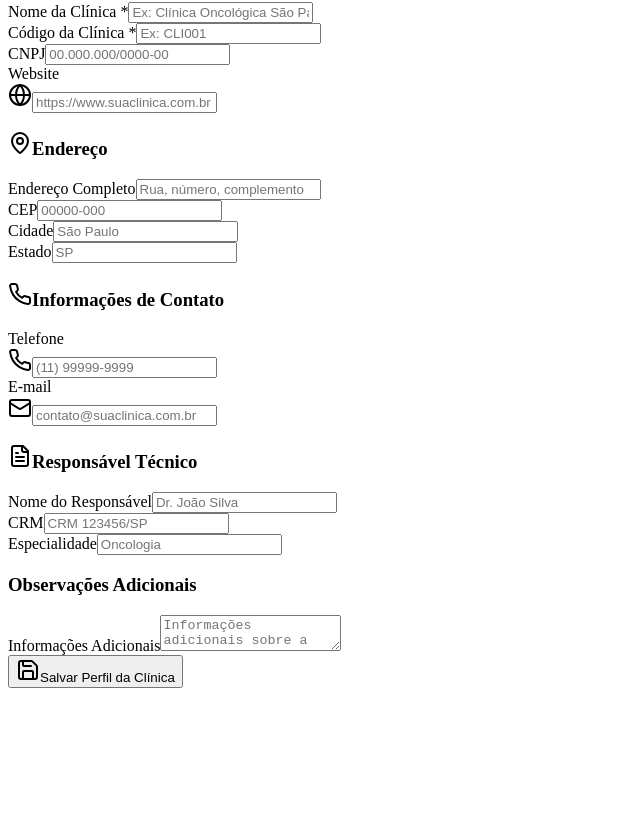
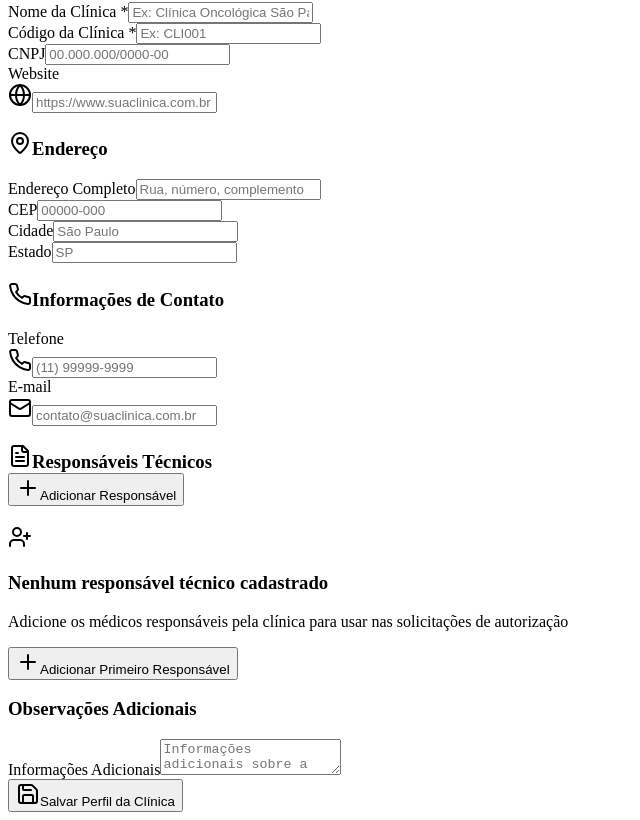
Before and after one commit to SandroVolski/LowCostOnco-ExternoFront, a Next.js app: page /ClinicProfile in a window 1280 px wide. Shown: the part 423-1243 px from the top of the page, without its empty margins (0-640 px from the left). Before the commit the page ends 1119 px from the top, so only its background shows below. Built offline with nearby package versions, Linux system fonts and the light colour scheme.

Commit message:
Perfil Clinica

```diff
--- a/src/pages/ClinicProfile.tsx
+++ b/src/pages/ClinicProfile.tsx
@@ -1,12 +1,22 @@
 import { useState, useEffect } from 'react';
-import { Building2, Upload, Save, Camera, MapPin, Phone, Mail, FileText, Globe } from 'lucide-react';
+import { Building2, Upload, Save, Camera, MapPin, Phone, Mail, FileText, Globe, Plus, Edit, Trash2, UserPlus } from 'lucide-react';
 import { Button } from '@/components/ui/button';
 import { Card, CardContent, CardHeader, CardTitle } from '@/components/ui/card';
 import { Input } from '@/components/ui/input';
 import { Label } from '@/components/ui/label';
 import { Textarea } from '@/components/ui/textarea';
 import { Separator } from '@/components/ui/separator';
+import { Dialog, DialogContent, DialogHeader, DialogTitle, DialogFooter } from '@/components/ui/dialog';
 import { toast } from 'sonner';
+
+interface ResponsavelTecnico {
+  id: string;
+  nome: string;
+  crm: string;
+  especialidade: string;
+  telefone?: string;
+  email?: string;
+}
 
 interface ClinicProfile {
   id?: number;
@@ -20,11 +30,9 @@ interface ClinicProfile {
   telefone: string;
   email: string;
   website?: string;
-  responsavel_nome: string;
-  responsavel_crm: string;
-  responsavel_especialidade: string;
   logo_url?: string;
   observacoes?: string;
+  responsaveis_tecnicos: ResponsavelTecnico[];
 }
 
 const emptyProfile: ClinicProfile = {
@@ -38,19 +46,27 @@ const emptyProfile: ClinicProfile = {
   telefone: '',
   email: '',
   website: '',
-  responsavel_nome: '',
-  responsavel_crm: '',
-  responsavel_especialidade: '',
   logo_url: '',
   observacoes: '',
+  responsaveis_tecnicos: [],
 };
 
-
+const emptyResponsavel: ResponsavelTecnico = {
+  id: '',
+  nome: '',
+  crm: '',
+  especialidade: '',
+  telefone: '',
+  email: '',
+};
 
 const ClinicProfile = () => {
   const [profile, setProfile] = useState<ClinicProfile>(emptyProfile);
   const [loading, setLoading] = useState(false);
   const [logoPreview, setLogoPreview] = useState<string>('');
+  const [isResponsavelDialogOpen, setIsResponsavelDialogOpen] = useState(false);
+  const [currentResponsavel, setCurrentResponsavel] = useState<ResponsavelTecnico>(emptyResponsavel);
+  const [isEditingResponsavel, setIsEditingResponsavel] = useState(false);
 
   // Carregar dados do perfil ao montar o componente
   useEffect(() => {
@@ -63,6 +79,12 @@ const ClinicProfile = () => {
       const savedProfile = localStorage.getItem('clinic_profile');
       if (savedProfile) {
         const profileData = JSON.parse(savedProfile);
+
+        // Garantir que responsaveis_tecnicos existe
+        if (!profileData.responsaveis_tecnicos) {
+          profileData.responsaveis_tecnicos = [];
+        }
+
         setProfile(profileData);
         setLogoPreview(profileData.logo_url || '');
       }
@@ -130,6 +152,60 @@ const ClinicProfile = () => {
     } finally {
       setLoading(false);
     }
+  };
+
+  // Funções para responsáveis técnicos
+  const handleAddResponsavel = () => {
+    setCurrentResponsavel({...emptyResponsavel, id: Date.now().toString()});
+    setIsEditingResponsavel(false);
+    setIsResponsavelDialogOpen(true);
+  };
+
+  const handleEditResponsavel = (responsavel: ResponsavelTecnico) => {
+    setCurrentResponsavel(responsavel);
+    setIsEditingResponsavel(true);
+    setIsResponsavelDialogOpen(true);
+  };
+
+  const handleDeleteResponsavel = (id: string) => {
+    setProfile({
+      ...profile,
+      responsaveis_tecnicos: profile.responsaveis_tecnicos.filter(r => r.id !== id)
+    });
+    toast.success('Responsável removido com sucesso!');
+  };
+
+  const handleSaveResponsavel = () => {
+    if (!currentResponsavel.nome || !currentResponsavel.crm || !currentResponsavel.especialidade) {
+      toast.error('Nome, CRM e especialidade são obrigatórios');
+      return;
+    }
+
+    if (isEditingResponsavel) {
+      setProfile({
+        ...profile,
+        responsaveis_tecnicos: profile.responsaveis_tecnicos.map(r =>
+          r.id === currentResponsavel.id ? currentResponsavel : r
+        )
+      });
+      toast.success('Responsável atualizado com sucesso!');
+    } else {
+      setProfile({
+        ...profile,
+        responsaveis_tecnicos: [...profile.responsaveis_tecnicos, currentResponsavel]
+      });
+      toast.success('Responsável adicionado com sucesso!');
+    }
+
+    setIsResponsavelDialogOpen(false);
+  };
+
+  const handleResponsavelInputChange = (e: React.ChangeEvent<HTMLInputElement>) => {
+    const { name, value } = e.target;
+    setCurrentResponsavel({
+      ...currentResponsavel,
+      [name]: value,
+    });
   };
 
   const formatCEP = (value: string) => {
@@ -449,53 +525,88 @@ const ClinicProfile = () => {
         </Card>
       </AnimatedSection>
 
-      {/* Responsável Técnico */}
+      {/* Responsáveis Técnicos */}
       <AnimatedSection delay={500}>
         <Card className="lco-card">
           <CardHeader>
-            <CardTitle className="flex items-center">
+            <CardTitle className="flex items-center justify-between">
+              <div className="flex items-center">
                 <FileText className="h-5 w-5 mr-2 text-primary" />
-              Responsável Técnico
+                Responsáveis Técnicos
+              </div>
+              <Button
+                onClick={handleAddResponsavel}
+                variant="outline"
+                size="sm"
+                className="text-primary border-primary hover:bg-primary/10"
+              >
+                <Plus className="w-4 h-4 mr-2" />
+                Adicionar Responsável
+              </Button>
             </CardTitle>
           </CardHeader>
           <CardContent className="space-y-4">
-            <div className="grid grid-cols-1 md:grid-cols-3 gap-4">
-              <div className="space-y-2">
-                <Label htmlFor="responsavel_nome">Nome do Responsável</Label>
-                <Input
-                  id="responsavel_nome"
-                  name="responsavel_nome"
-                  value={profile.responsavel_nome}
-                  onChange={handleInputChange}
-                  placeholder="Dr. João Silva"
-                  className="lco-input"
-                />
+            {profile.responsaveis_tecnicos.length === 0 ? (
+              <div className="text-center py-8 border-2 border-dashed border-border rounded-lg">
+                <UserPlus className="w-12 h-12 text-muted-foreground mx-auto mb-4" />
+                <h3 className="text-lg font-medium text-muted-foreground mb-2">
+                  Nenhum responsável técnico cadastrado
+                </h3>
+                <p className="text-sm text-muted-foreground mb-4">
+                  Adicione os médicos responsáveis pela clínica para usar nas solicitações de autorização
+                </p>
+                <Button
+                  onClick={handleAddResponsavel}
+                  variant="outline"
+                  className="text-primary border-primary hover:bg-primary/10"
+                >
+                  <Plus className="w-4 h-4 mr-2" />
+                  Adicionar Primeiro Responsável
+                </Button>
               </div>
-
-              <div className="space-y-2">
-                <Label htmlFor="responsavel_crm">CRM</Label>
-                <Input
-                  id="responsavel_crm"
-                  name="responsavel_crm"
-                  value={profile.responsavel_crm}
-                  onChange={handleInputChange}
-                  placeholder="CRM 123456/SP"
-                  className="lco-input"
-                />
+            ) : (
+              <div className="grid grid-cols-1 md:grid-cols-2 gap-4">
+                {profile.responsaveis_tecnicos.map((responsavel) => (
+                  <Card key={responsavel.id} className="border border-border hover:border-primary/30 transition-colors">
+                    <CardContent className="p-4">
+                      <div className="flex items-start justify-between mb-3">
+                        <div className="flex-1">
+                          <h4 className="font-medium text-primary">{responsavel.nome}</h4>
+                          <p className="text-sm text-muted-foreground">{responsavel.crm}</p>
                         </div>
-
-              <div className="space-y-2">
-                <Label htmlFor="responsavel_especialidade">Especialidade</Label>
-                <Input
-                  id="responsavel_especialidade"
-                  name="responsavel_especialidade"
-                  value={profile.responsavel_especialidade}
-                  onChange={handleInputChange}
-                  placeholder="Oncologia"
-                  className="lco-input"
-                />
+                        <div className="flex gap-1">
+                          <Button
+                            variant="ghost"
+                            size="icon"
+                            className="h-8 w-8 hover:bg-primary/10"
+                            onClick={() => handleEditResponsavel(responsavel)}
+                          >
+                            <Edit className="h-4 w-4" />
+                          </Button>
+                          <Button
+                            variant="ghost"
+                            size="icon"
+                            className="h-8 w-8 hover:bg-destructive/10 text-destructive"
+                            onClick={() => handleDeleteResponsavel(responsavel.id)}
+                          >
+                            <Trash2 className="h-4 w-4" />
+                          </Button>
                         </div>
                       </div>
+                      <div className="space-y-1 text-sm">
+                        <p><span className="font-medium">Especialidade:</span> {responsavel.especialidade}</p>
+                        {responsavel.telefone && (
+                          <p><span className="font-medium">Telefone:</span> {responsavel.telefone}</p>
+                        )}
+                        {responsavel.email && (
+                          <p><span className="font-medium">E-mail:</span> {responsavel.email}</p>
+                        )}
+                      </div>
+                    </CardContent>
+                  </Card>
+                ))}
+              </div>
+            )}
           </CardContent>
         </Card>
       </AnimatedSection>
@@ -545,6 +656,100 @@ const ClinicProfile = () => {
           </Button>
         </div>
       </AnimatedSection>
+
+      {/* Dialog para Responsável Técnico */}
+      <Dialog open={isResponsavelDialogOpen} onOpenChange={setIsResponsavelDialogOpen}>
+        <DialogContent className="max-w-md">
+          <DialogHeader>
+            <DialogTitle>
+              {isEditingResponsavel ? 'Editar Responsável Técnico' : 'Adicionar Responsável Técnico'}
+            </DialogTitle>
+          </DialogHeader>
+
+          <div className="space-y-4">
+            <div className="space-y-2">
+              <Label htmlFor="responsavel_nome">Nome Completo *</Label>
+              <Input
+                id="responsavel_nome"
+                name="nome"
+                value={currentResponsavel.nome}
+                onChange={handleResponsavelInputChange}
+                placeholder="Dr. João Silva"
+                className="lco-input"
+                required
+              />
+            </div>
+
+            <div className="space-y-2">
+              <Label htmlFor="responsavel_crm">CRM *</Label>
+              <Input
+                id="responsavel_crm"
+                name="crm"
+                value={currentResponsavel.crm}
+                onChange={handleResponsavelInputChange}
+                placeholder="CRM 123456/SP"
+                className="lco-input"
+                required
+              />
+            </div>
+
+            <div className="space-y-2">
+              <Label htmlFor="responsavel_especialidade">Especialidade *</Label>
+              <Input
+                id="responsavel_especialidade"
+                name="especialidade"
+                value={currentResponsavel.especialidade}
+                onChange={handleResponsavelInputChange}
+                placeholder="Oncologia"
+                className="lco-input"
+                required
+              />
+            </div>
+
+            <div className="space-y-2">
+              <Label htmlFor="responsavel_telefone">Telefone</Label>
+              <Input
+                id="responsavel_telefone"
+                name="telefone"
+                value={currentResponsavel.telefone}
+                onChange={handleResponsavelInputChange}
+                placeholder="(11) 99999-9999"
+                className="lco-input"
+              />
+            </div>
+
+            <div className="space-y-2">
+              <Label htmlFor="responsavel_email">E-mail</Label>
+              <Input
+                id="responsavel_email"
+                name="email"
+                type="email"
+                value={currentResponsavel.email}
+                onChange={handleResponsavelInputChange}
+                placeholder="joao.silva@clinica.com"
+                className="lco-input"
+              />
+            </div>
+          </div>
+
+          <DialogFooter>
+            <Button
+              type="button"
+              variant="outline"
+              onClick={() => setIsResponsavelDialogOpen(false)}
+            >
+              Cancelar
+            </Button>
+            <Button
+              type="button"
+              className="bg-gradient-to-r from-primary to-primary/80 hover:from-primary/90 hover:to-primary/70"
+              onClick={handleSaveResponsavel}
+            >
+              {isEditingResponsavel ? 'Salvar Alterações' : 'Adicionar Responsável'}
+            </Button>
+          </DialogFooter>
+        </DialogContent>
+      </Dialog>
     </div>
   );
 };
```
Also changed, not shown: src/components/layout/Header.tsx (+8 -0 lines). Lines whose indentation alone changed are shown as unchanged.
